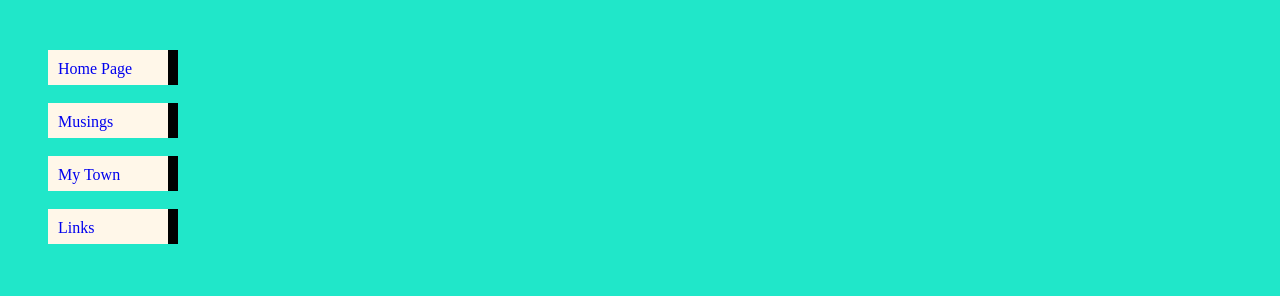
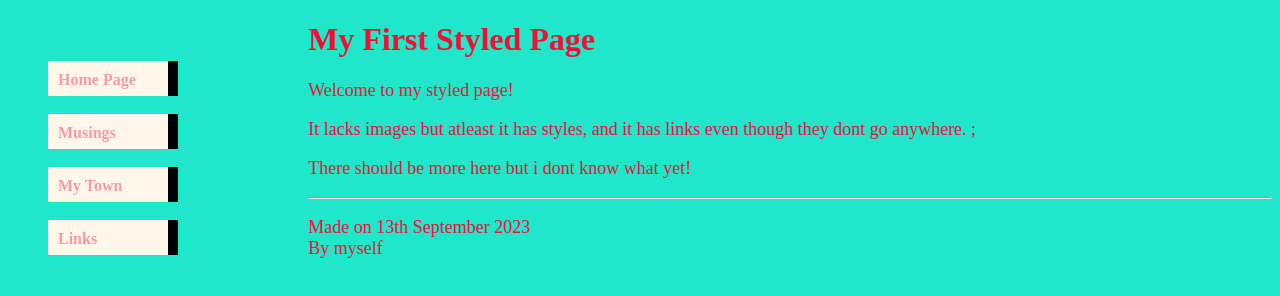
Before and after one commit to Chanduuu1/MERN_Tasks, a plain HTML site: page Task5CSS.html in a window 1280 px wide. Drawn offline with Linux system fonts and the light colour scheme.

Commit message:
make it more better later

```diff
--- a/Task5CSS.css
+++ b/Task5CSS.css
@@ -1,20 +1,32 @@
 .navbar ul{
-    margin-top: 50px;
+    position: absolute;
+    margin-top: 40px;
     list-style: none;
 }
 
 .navbar ul li {
     padding: 10px;
     background-color: rgb(255, 247, 233);
+    border-right: 10px solid black;
     width: 100px;
     height: 15px;
-    border-right: 10px solid black;
 }
 
 .navbar ul li a{
     text-decoration: none;
+    color: rgb(252, 154, 170);
+    font-weight: bold;
 }
 
 body{
     background-color: rgb(32, 231, 201);
 }
+
+.container{
+    margin-left: 300px;
+    color: rgb(249, 11, 51);
+}
+.container p{
+    font-size: 18px;
+    font-weight: gold;
+}
--- a/Task5CSS.html
+++ b/Task5CSS.html
@@ -15,5 +15,17 @@
         <li><a href="home.asp">Links</a></li>
     </ul>
     </div>
+
+    <div class="container">
+        <h1>My First Styled Page</h1>
+        <p> Welcome to my styled page!</p>
+        <p> It lacks images but atleast it has styles, and it has links even though they
+            dont go anywhere. ; </p>
+        <p>There should be more here but i dont know what yet!</p>
+        <hr>
+        <p>Made on 13th September 2023 <br> By myself</p>
+
+
+    </div>
 </body>
 </html>
```
